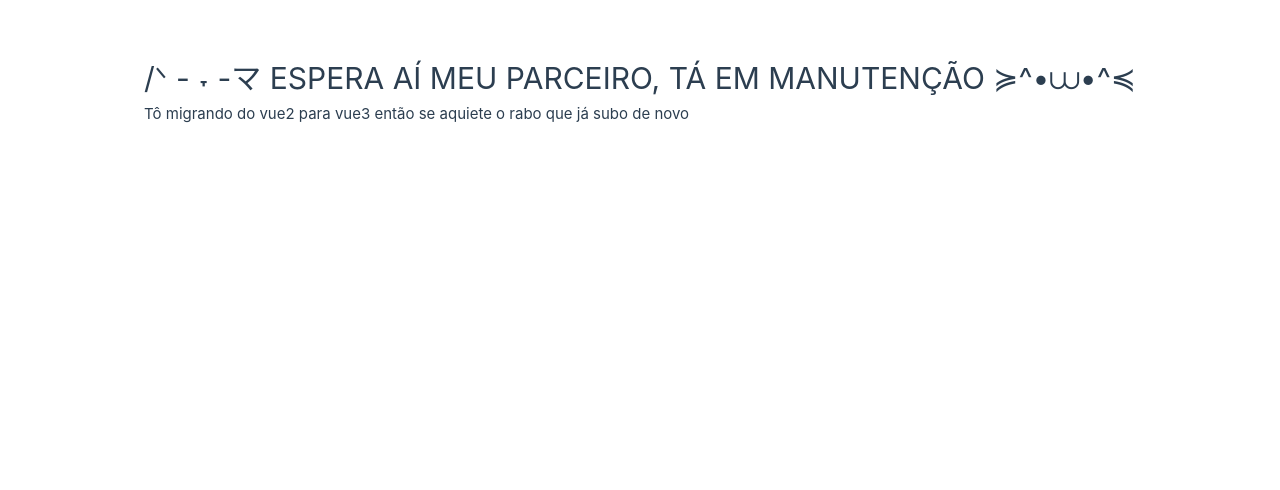
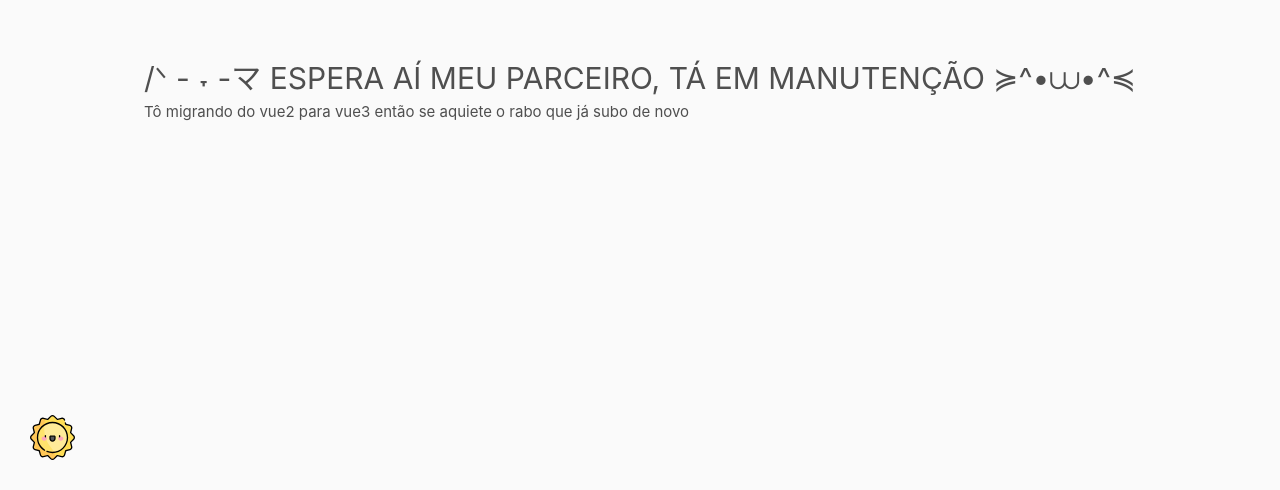
Before and after one commit to underdogbytes/portfolio, a Vue app: page / in a window 1280 px wide. Shown: the part 310-800 px from the top of the page. Built offline with nearby package versions, Linux system fonts and the light colour scheme.

Commit message:
:sparkles: component[toggle]
yeah yeah, isn't cute that it's literally a sun and a moon? :3333

```diff
--- a/src/App.vue
+++ b/src/App.vue
@@ -1,7 +1,9 @@
 <script setup>
 import { RouterLink, RouterView } from 'vue-router'
+import ThemeToggle from '@/components/ThemeToggle.vue';
 </script>
 
 <template>
+	<ThemeToggle />
 	<RouterView />
 </template>
--- a/src/assets/main.css
+++ b/src/assets/main.css
@@ -1,4 +1,37 @@
 @import './base.css';
+
+:root {
+  /* --clr-bg-dark seens to tell more than body-color hahaha */
+  --body-bg: #fafafa;
+  --body-color: #4F4F4F;
+
+  --app-max-width: 2500px;
+}
+
+html {
+  scroll-padding-top: 12em;
+  scroll-behavior: smooth;
+}
+
+html[data-theme='light'] {
+  --body-bg: #fafafa;
+  --body-color: #4F4F4F;
+}
+
+html[data-theme='dark'] {
+  --body-bg: #202020;
+  --body-color: #fafafa;
+}
+
+body {
+  overflow-x: hidden;
+  line-height: 1.5;
+  color: var(--body-color);
+  background-color: var(--body-bg);
+
+  max-width: var(--app-max-width);
+  margin: auto;
+}
 
 #app {
   max-width: 1280px;
--- /dev/null
+++ b/src/components/ThemeToggle.vue
@@ -0,0 +1,115 @@
+<template>
+	<div
+		class="toggle"
+		@click="changeTheme()"
+	>
+		<img
+			class="day active"
+			src="@/assets/icons/day.svg"
+			alt=""
+		>
+		<img
+			class="night"
+			src="@/assets/icons/night.svg"
+			alt=""
+		>
+	</div>
+</template>
+
+<script>
+export default {
+	methods: {
+		changeIcons() {
+			let day = document.getElementsByClassName('day')[0];
+			let night = document.getElementsByClassName('night')[0];
+			day.classList.contains('active') ?
+				(day.classList.remove('active'), night.classList.add('active'))
+				: (night.classList.remove('active'), day.classList.add('active'))
+		},
+		changeTheme() {
+			let storedTheme = localStorage.getItem('theme') || (window.matchMedia('(prefers-color-scheme: dark)').matches ? 'dark' : 'light')
+			if (storedTheme) document.documentElement.setAttribute('data-theme', storedTheme)
+			let currentTheme = document.documentElement.getAttribute("data-theme")
+
+			currentTheme === 'light' ? this.changeCurrentThemeTo('dark') : this.changeCurrentThemeTo('light')
+		},
+		changeCurrentThemeTo(theme) {
+			this.changeIcons()
+			this.setAtributesTheme(theme)
+		},
+		setAtributesTheme(theme) {
+			document.documentElement.setAttribute("data-theme", theme)
+			localStorage.setItem('theme', theme)
+		}
+	}
+}
+</script>
+
+<style>
+.toggle {
+	position: fixed;
+	left: 0;
+	bottom: 0;
+	z-index: 200;
+}
+.toggle :where(img) {
+	display: none;
+	margin: 2em;
+	width: 3em;
+	height: 3em;
+}
+.toggle:hover :where(img) {
+	animation: shakeIcon 1.5s, lsdIcon 1s;
+	animation-iteration-count: infinite;
+}
+.toggle :where(img.active) {
+	display: block;
+}
+
+@keyframes lsdIcon {
+	from {
+		filter: drop-shadow(0 0 0.9rem #ff8080) drop-shadow(0 0 0.9rem #ffe488)
+			drop-shadow(0 0 0.9rem #8cff85);
+	}
+	to {
+		filter: drop-shadow(0 0 0.9rem #8cff85) drop-shadow(0 0 0.9rem #80c7ff)
+			drop-shadow(0 0 0.9rem #e488ff);
+	}
+}
+
+@keyframes shakeIcon {
+	0% {
+		transform: translate(1px, 1px) rotate(0deg);
+	}
+	10% {
+		transform: translate(-1px, -2px) rotate(-1deg);
+	}
+	20% {
+		transform: translate(-3px, 0px) rotate(1deg);
+	}
+	30% {
+		transform: translate(3px, 2px) rotate(0deg);
+	}
+	40% {
+		transform: translate(1px, -1px) rotate(1deg);
+	}
+	50% {
+		transform: translate(-1px, 2px) rotate(-1deg);
+	}
+	60% {
+		transform: translate(-3px, 1px) rotate(0deg);
+	}
+	70% {
+		transform: translate(3px, 1px) rotate(-1deg);
+	}
+	80% {
+		transform: translate(-1px, -1px) rotate(1deg);
+	}
+	90% {
+		transform: translate(1px, 2px) rotate(0deg);
+	}
+	100% {
+		transform: translate(1px, -2px) rotate(-1deg);
+	}
+}
+</style>
```
